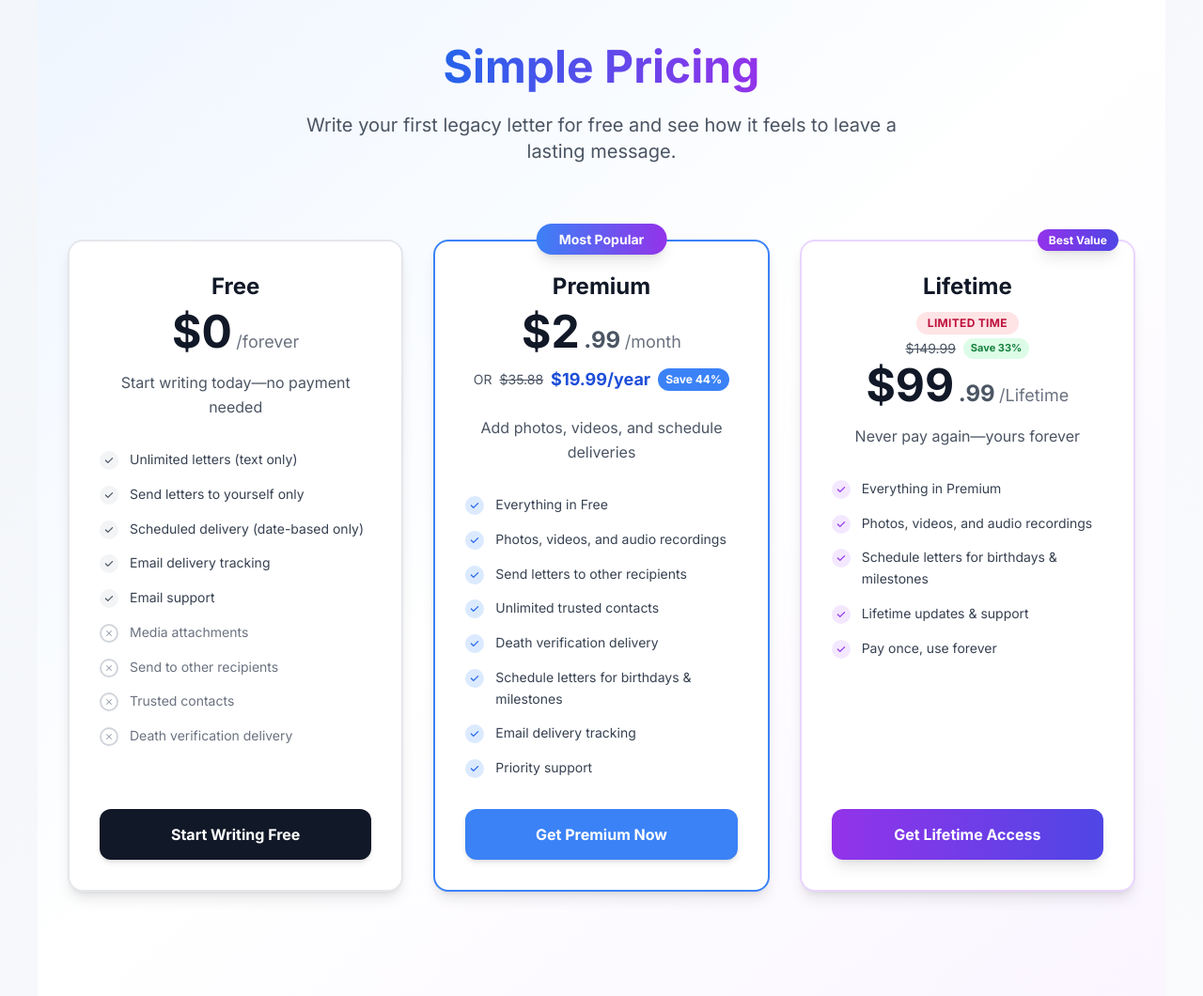
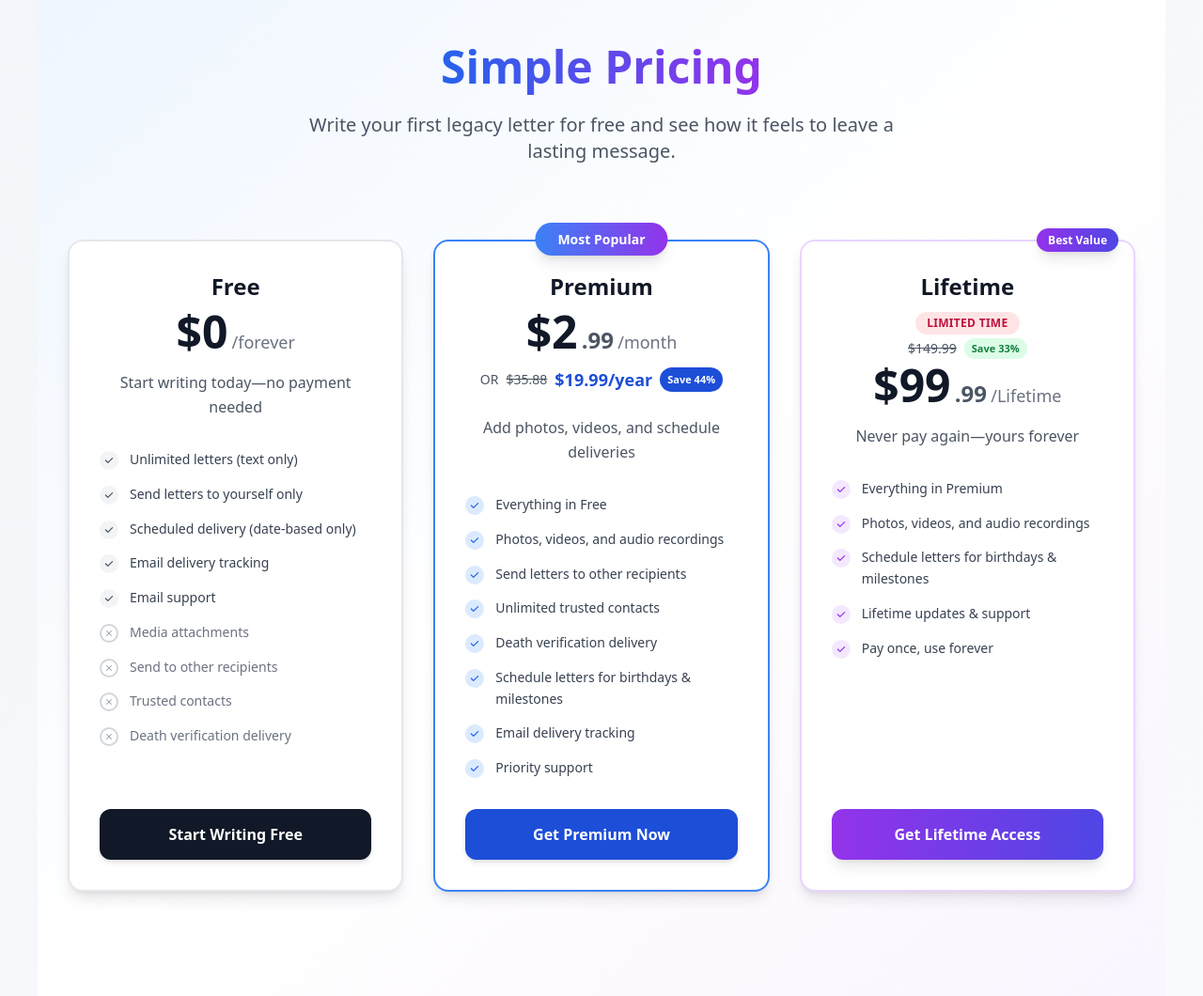
Before and after one commit to hassineaziz/letterforlater, a Flask app: page / in a window 1280 px wide. Shown: the part 2559-3619 px from the top of the page at 94% size. Run offline with Flask 3, Linux system fonts and the light colour scheme; data that the repository does not hold is empty; parts of the project's set-up code (start-up, migrations or seed data) failed here and were passed over; some libraries are stand-ins or nearby versions.

Commit message:
fix pagespeed

```diff
--- a/website/templates/base.html
+++ b/website/templates/base.html
@@ -101,18 +101,19 @@
 <meta name="msapplication-TileColor" content="#3B82F6">
 <meta name="msapplication-TileImage" content="{{ url_for('static', filename='logo-180.png') }}">
 
-    <!-- Small perf wins: preconnect to font/Tailwind origins -->
+    <!-- Resource Hints: preconnect + dns-prefetch for critical origins -->
     <link rel="preconnect" href="https://fonts.googleapis.com">
     <link rel="preconnect" href="https://fonts.gstatic.com" crossorigin>
     <link rel="preconnect" href="https://cdn.tailwindcss.com">
+    <link rel="dns-prefetch" href="//fonts.googleapis.com">
+    <link rel="dns-prefetch" href="//fonts.gstatic.com">
+    <link rel="dns-prefetch" href="//cdn.tailwindcss.com">
     <!-- Google Fonts: non-blocking load with noscript fallback -->
     <link rel="preload" as="style" href="https://fonts.googleapis.com/css?family=Inter:400,600,700|Merriweather:400,700|Manrope:400,600,700&display=swap">
     <link rel="stylesheet" href="https://fonts.googleapis.com/css?family=Inter:400,600,700|Merriweather:400,700|Manrope:400,600,700&display=swap" media="print" onload="this.media='all'">
     <noscript><link rel="stylesheet" href="https://fonts.googleapis.com/css?family=Inter:400,600,700|Merriweather:400,700|Manrope:400,600,700&display=swap"></noscript>
-    <script src="https://cdn.tailwindcss.com"></script>
-    <title>{% block title %}LetterForLater – Legacy Letters & Future Self Messages{% endblock %}</title>
     <script>
-        tailwind.config = {
+    window.tailwind = {
         theme: {
             extend: {
                 fontFamily: {
@@ -127,8 +128,12 @@
                 }
             }
         }
-        }
+    };
     </script>
+    <!-- Load Tailwind immediately to avoid FOUC/layout jumps on icons/logos -->
+    <script src="https://cdn.tailwindcss.com"></script>
+    <title>{% block title %}LetterForLater – Legacy Letters & Future Self Messages{% endblock %}</title>
+
     <!-- Modal System CSS (preload + stylesheet) -->
     <link rel="preload" as="style" href="{{ url_for('static', filename='modal-system.css') }}">
     <link rel="stylesheet" href="{{ url_for('static', filename='modal-system.css') }}">
--- a/website/templates/landing.html
+++ b/website/templates/landing.html
@@ -798,7 +798,7 @@
                                         <span class="text-sm text-gray-600">OR</span>
                             <span class="text-sm text-gray-600 line-through">$35.88</span>
                                         <span class="text-lg font-bold text-blue-700">$19.99/year</span>
-                                        <span class="bg-blue-500 text-white text-xs font-bold px-2 py-1 rounded-full">Save 44%</span>
+                                        <span class="bg-blue-700 text-white text-[11px] font-bold px-2 py-1 rounded-full">Save 44%</span>
                                 </div>
                             </div>
                         </div>
@@ -858,7 +858,7 @@
                     </ul>
 
                     <div class="mt-auto">
-                        <a href="{{ url_for('auth.sign_up') }}?plan=premium" class="block w-full text-center bg-blue-500 hover:bg-blue-600 text-white font-bold py-3.5 rounded-xl transition-all duration-300 shadow-md hover:shadow-lg transform hover:-translate-y-0.5">Get Premium Now</a>
+                        <a href="{{ url_for('auth.sign_up') }}?plan=premium" class="block w-full text-center bg-blue-700 hover:bg-blue-800 text-white font-bold py-3.5 rounded-xl transition-all duration-300 shadow-md hover:shadow-lg transform hover:-translate-y-0.5 focus:outline-none focus-visible:ring-2 focus-visible:ring-blue-800">Get Premium Now</a>
                     </div>
                 </div>
             </div>
```
Lines whose indentation alone changed are shown as unchanged.
